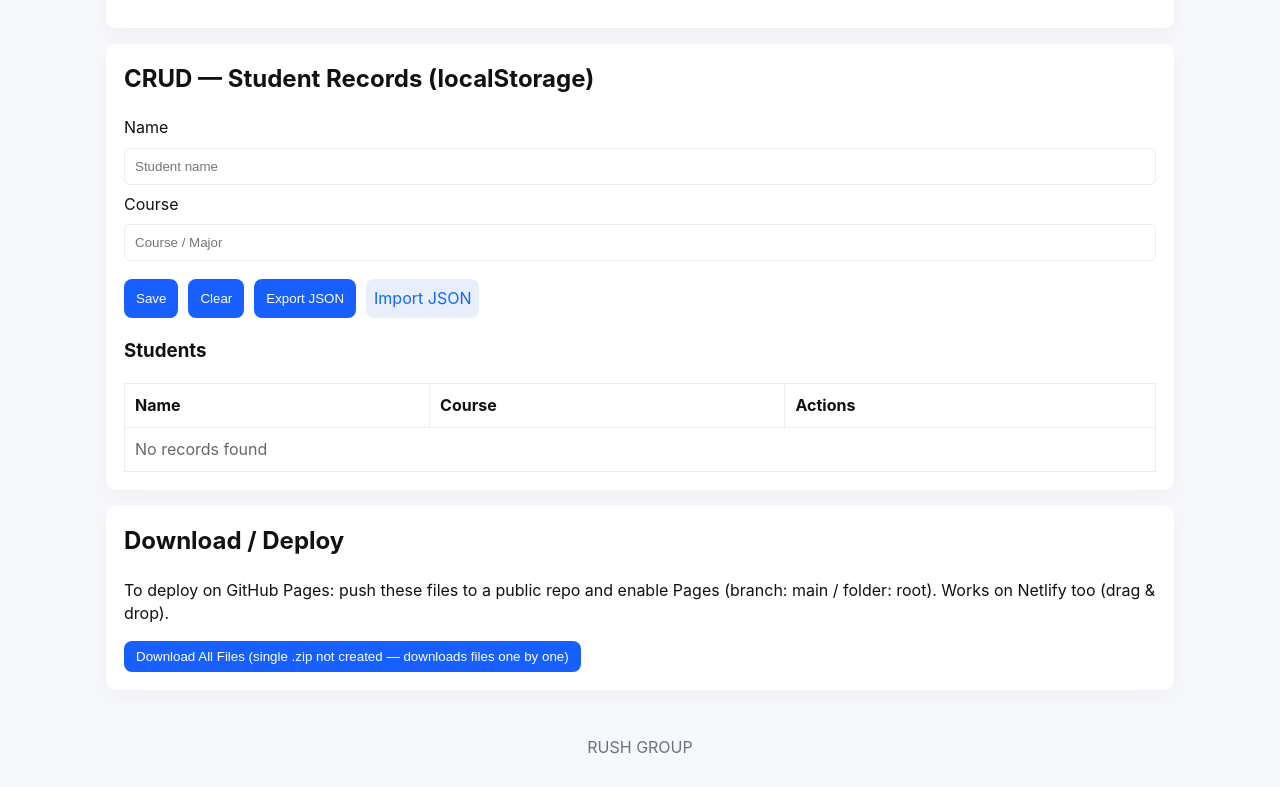
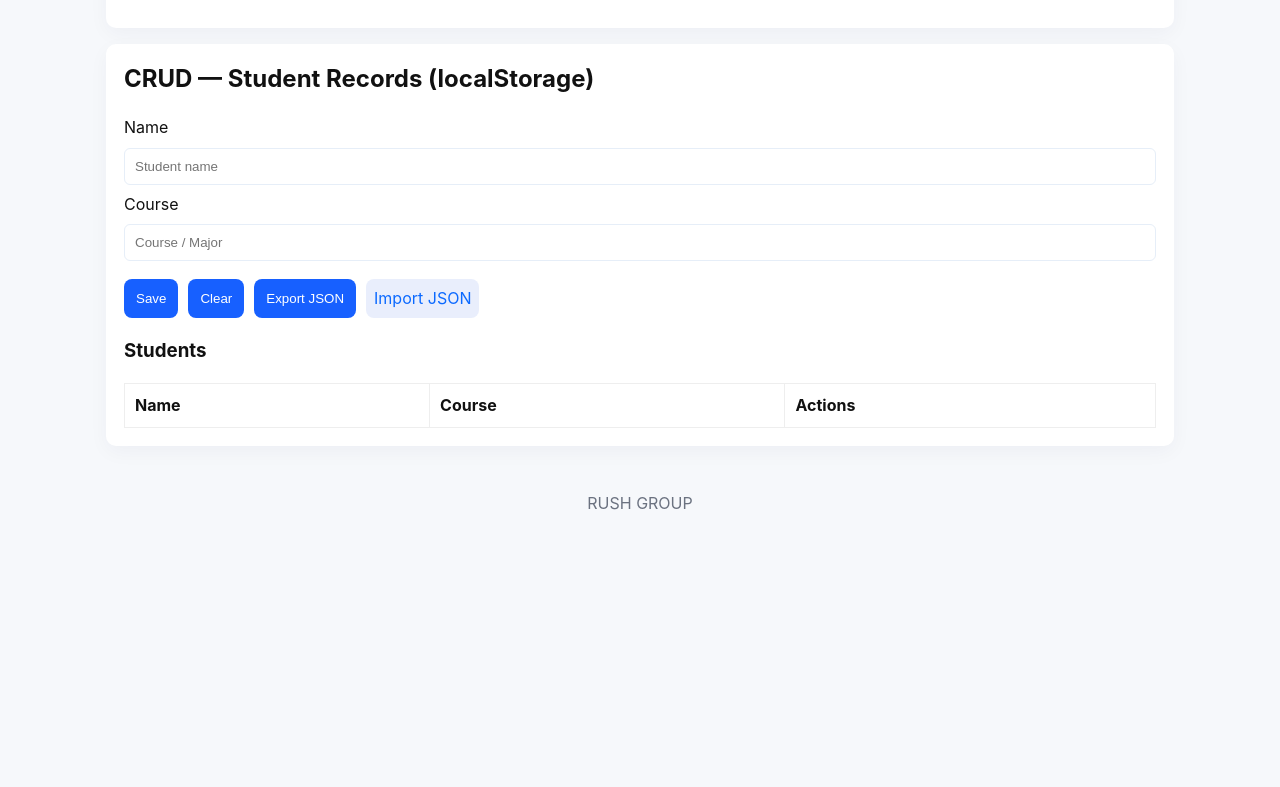
Before and after one commit to denmarkoliva5-byte/DSA_FINAL, a plain HTML site: page index.html in a window 1280 px wide. Shown: the part 2463-3250 px from the top of the page. After the commit the page ends 3006 px from the top, so only its background shows below. Drawn offline with Linux system fonts and the light colour scheme.

Commit message:
Update index.html

```diff
--- a/index.html
+++ b/index.html
@@ -163,14 +163,6 @@ RETURN a
         <tbody></tbody>
       </table>
     </section>
-
-    <section id="download" class="card">
-      <h2>Download / Deploy</h2>
-      <p>To deploy on GitHub Pages: push these files to a public repo and enable Pages (branch: main / folder: root). Works on Netlify too (drag & drop).</p>
-      <div class="buttons-row">
-        <button id="downloadAllBtn">Download All Files (single .zip not created — downloads files one by one)</button>
-      </div>
-    </section>
   </main>
 
   <footer class="site-footer">
@@ -179,4 +171,5 @@ RETURN a
 
   <script src="scripts.js"></script>
 </body>
+
 </html>
```
